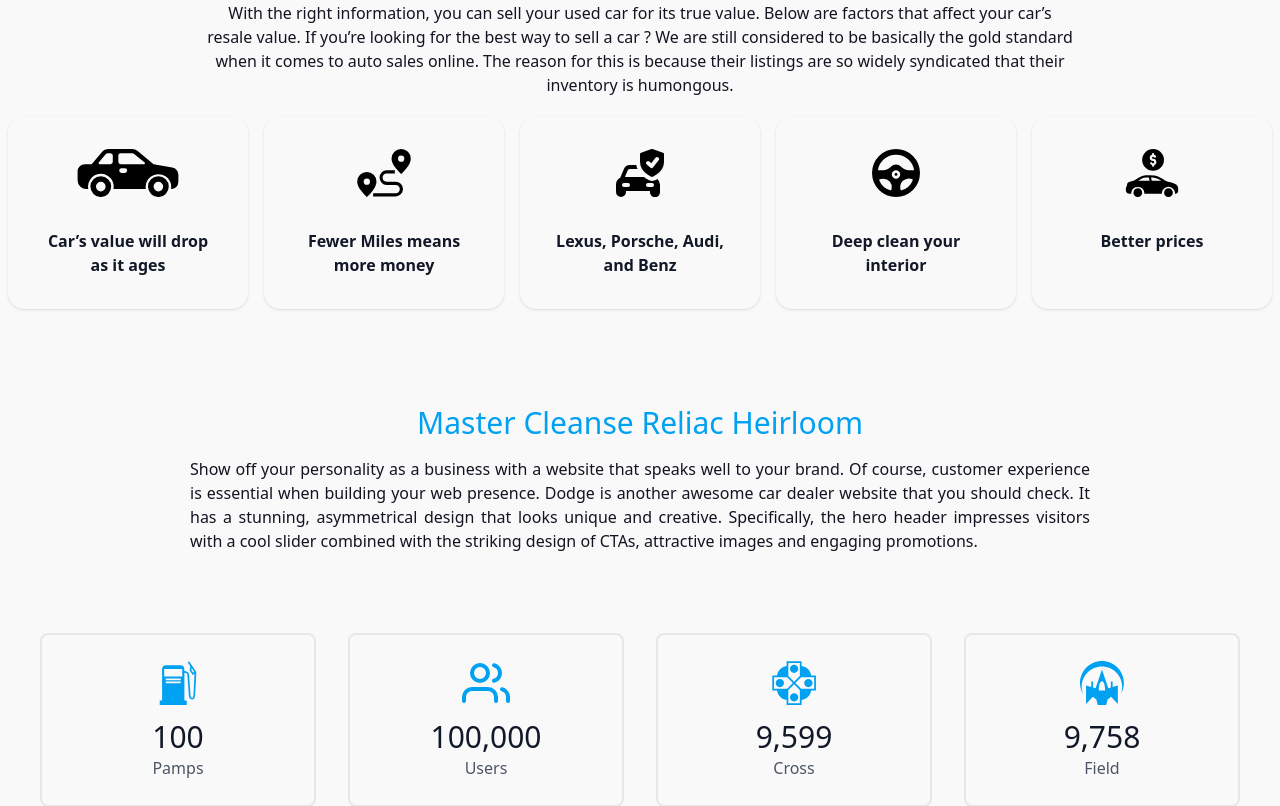
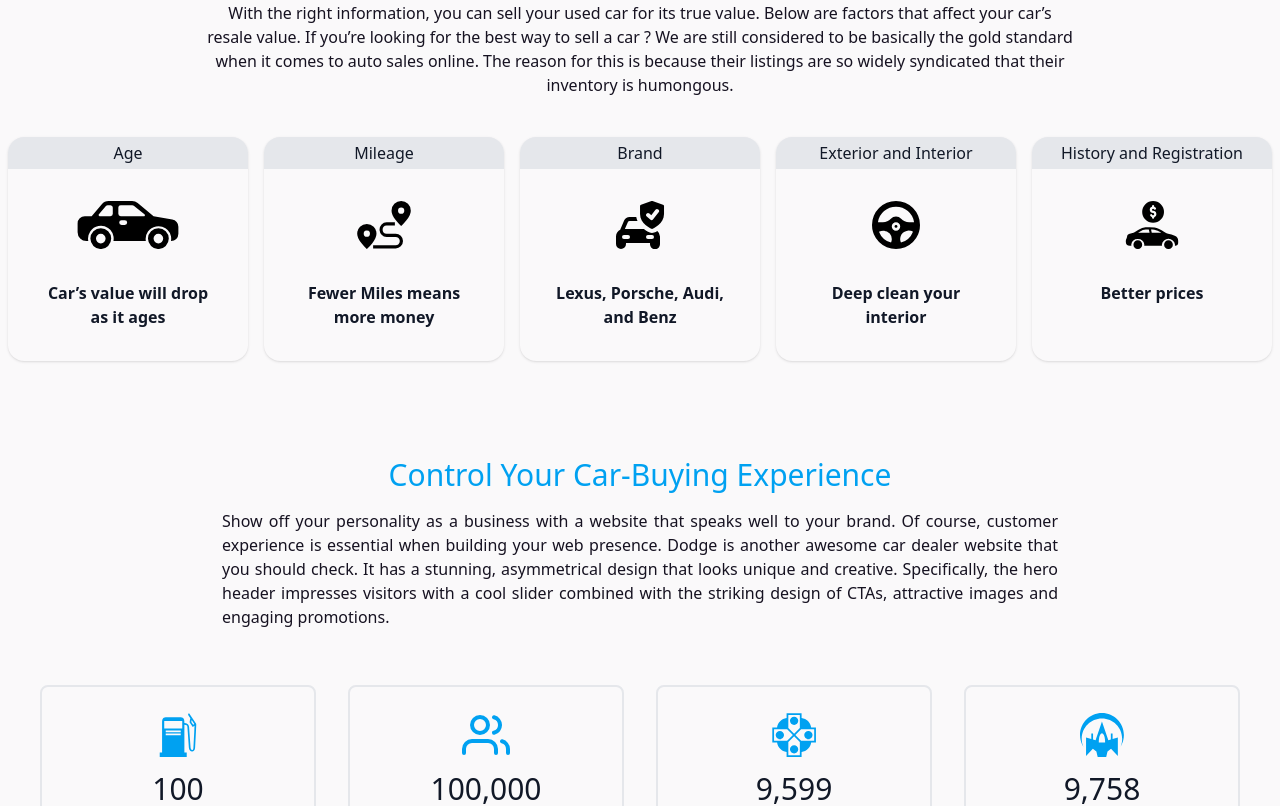
Before and after one commit to Grzafnan/aero-client, a React (Create React App) app: page / in a window 1280 px wide. Shown: the part 1040-1846 px from the top of the page. Built offline with nearby package versions, Linux system fonts and the light colour scheme.

Commit message:
added statics

```diff
--- a/src/Pages/Home/FeatureMust/FeatureMust.js
+++ b/src/Pages/Home/FeatureMust/FeatureMust.js
@@ -12,26 +12,31 @@ const FeatureMust = () => {
   const services = [
     {
       _id: 1,
+      title: 'Age',
       description: 'Car’s value will drop as it ages',
       icon: car
     },
     {
       _id: 2,
+      title: 'Mileage',
       description: 'Fewer Miles means more money',
       icon: mileage
     },
     {
       _id: 3,
+      title: 'Brand',
       description: 'Lexus, Porsche, Audi, and Benz',
       icon: brand
     },
     {
       _id: 4,
+      title: 'Exterior and Interior',
       description: 'Deep clean your interior',
       icon: exterior
     },
     {
       _id: 5,
+      title: 'History and Registration',
       description: 'Better prices',
       icon: price
     }
@@ -39,7 +44,7 @@ const FeatureMust = () => {
 
   return (
     <>
-      <div className="text-center mt-32">
+      <div className="text-center mt-32 mb-10">
         <h1 className="font-semibold text-2xl md:text-3xl text-secondary">Factors Affecting Your Car's Value When Selling</h1>
         <p className="text-neutral px-8 m-5 lg:w-3/4 mx-auto ">With the right information, you can sell your used car for its true value. Below are factors that affect your car’s resale value.
           If you’re looking for the best way to sell a car ? We are still considered to be basically the gold standard when it comes to auto sales online. The reason for this is because their listings are so widely syndicated that their inventory is humongous.
--- a/src/Pages/Home/FeatureMust/FeatureMustData.js
+++ b/src/Pages/Home/FeatureMust/FeatureMustData.js
@@ -1,9 +1,10 @@
 import React from 'react';
 
 const FeatureMustData = ({ service }) => {
-  const { description, icon } = service;
+  const { title, description, icon } = service;
   return (
     <div className="card w-full md:w-60 lg:max-w-lg bg-base-100 shadow">
+      <h3 className='text-center bg-gray-200 p-1 rounded-t-2xl font-medium text-gray-900'>{title}</h3>
       <figure className="px-10 pt-8">
         <img src={icon} className='h-12 w-full' alt="" />
       </figure>
--- a/src/Pages/Home/Statics/Statics.js
+++ b/src/Pages/Home/Statics/Statics.js
@@ -5,12 +5,12 @@ import { GiForwardField, GiGamepadCross, GiGasPump } from "react-icons/gi";
 const Statics = () => {
   return (
     <section className="text-gray-600 body-font">
-      <div className="container px-5 py-24 mx-auto">
-        <div className="flex flex-col text-center w-full mb-20">
+      <div className="px-5 py-24 mx-auto">
+        <div className="flex flex-col text-center w-full mb-14">
           <h1 className="md:text-3xl text-2xl font-medium title-font mb-4 text-secondary">
-            Master Cleanse Reliac Heirloom
+            Control Your Car-Buying Experience
           </h1>
-          <p className="lg:w-3/4 mx-auto text-justify text-neutral">
+          <p className="lg:w-3/4 px-8 mx-auto text-justify text-neutral">
             Show off your personality as a business with a website that speaks well to your brand. Of course, customer experience is essential when building your web presence. Dodge is another awesome car dealer website that you should check. It has a stunning, asymmetrical design that looks unique and creative. Specifically, the hero header impresses visitors with a cool slider combined with the striking design of CTAs, attractive images and engaging promotions.
           </p>
         </div>
```
